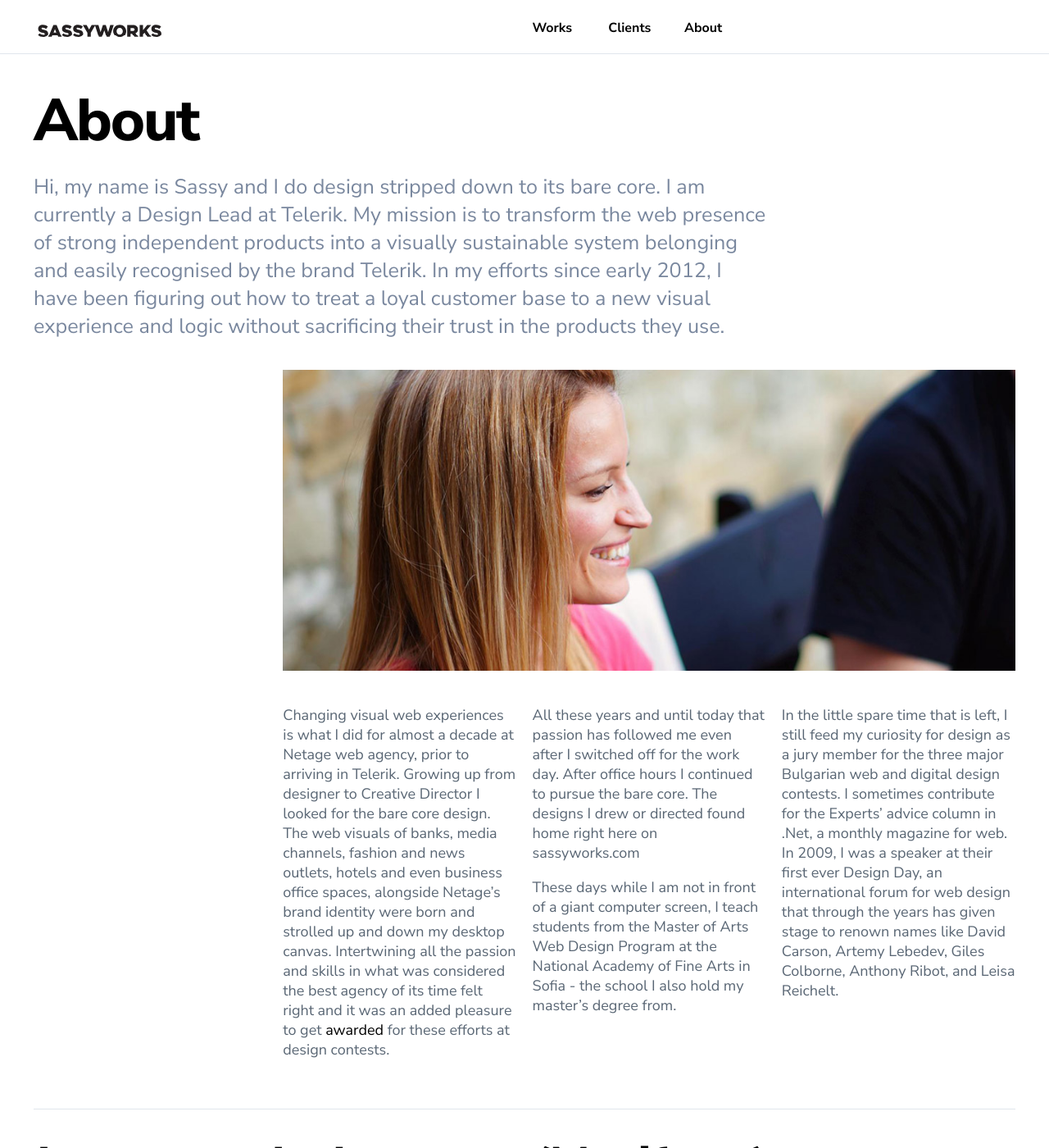
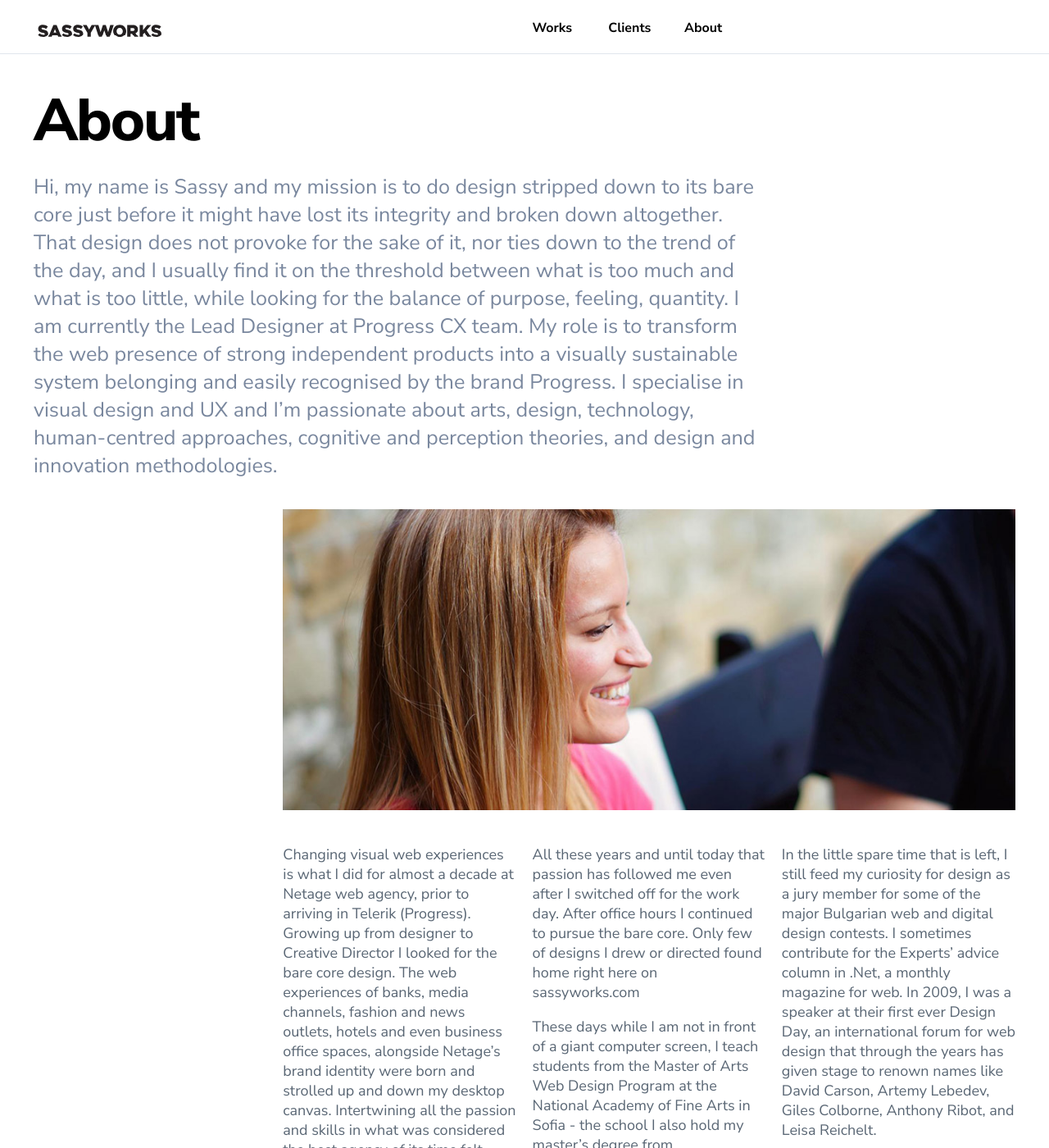
Before and after one commit to sassyworks/sassyworks.github.io, a Jekyll site: the page built from about/index.md, in a window 1280 px wide and 1400 px high. Shown: the whole window at 82% size. Built offline with Jekyll 4.4.1, drawn with Linux system fonts in a browser that asks for light colours; nearby versions of some CDN libraries; some of the changed text lies outside the part shown.

Commit message:
Content Changes About

```diff
--- a/about/index.md
+++ b/about/index.md
@@ -4,20 +4,15 @@ title: About
 
 # About
 
-*Hi, my name is Sassy and I do design stripped down to its bare core.
-I am currently a Design Lead at Telerik. My mission is to transform the web presence
-of strong independent products into a visually sustainable system
-belonging and easily recognised by the brand Telerik.
-In my efforts since early 2012, I have been figuring out how to treat a loyal customer base
-to a new visual experience and logic without sacrificing their trust in the products they use.*
+*Hi, my name is Sassy and my mission is to do design stripped down to its bare core just before it might have lost its integrity and broken down altogether. That design does not provoke for the sake of it, nor ties down to the trend of the day, and I usually find it on the threshold between what is too much and what is too little, while looking for the balance of purpose, feeling, quantity. I am currently the Lead Designer at Progress CX team. My role is to transform the web presence of strong independent products into a visually sustainable system belonging and easily recognised by the brand Progress. I specialise in visual design and UX and I’m passionate about arts, design, technology, human-centred approaches, cognitive and perception theories, and design and innovation methodologies.*
 
 >   ![Svetoslava Ilieva](../styles/images/sassy-about-img.jpg)
 
 
 {: .one}
 > Changing visual web experiences is what I did for almost a decade at Netage web agency,
-prior to arriving in Telerik. Growing up from designer to Creative Director
-I looked for the bare core design. The web  visuals of banks, media channels,
+prior to arriving in Telerik (Progress). Growing up from designer to Creative Director
+I looked for the bare core design. The web experiences of banks, media channels,
 fashion and news outlets, hotels and even business office spaces,
 alongside Netage's brand identity were born and strolled up and down my desktop canvas.
 Intertwining all the passion and skills in what was considered the best agency of its time
@@ -26,7 +21,7 @@ felt right and it was an added pleasure to get [awarded](#Awards) for these effo
 {: .one}
 > All these years and until today that passion has followed me even after I switched off
 for the work day. After office hours I continued to pursue the bare core.
-The designs I drew or directed found home right here on sassyworks.com
+Only few of designs I drew or directed found home right here on sassyworks.com
 >
 > These days while I am not in front of a giant computer screen,
 I teach students from the Master of Arts Web Design Program
@@ -35,7 +30,7 @@ I also hold my master's degree from.
 
 {: .one}
 > In the little spare time that is left, I still feed my curiosity for design as a jury member
-for the three major Bulgarian web and digital design contests.
+for some of the major Bulgarian web and digital design contests.
 I sometimes contribute for the Experts' advice column in .Net,
 a monthly magazine for web. In 2009, I was a speaker at their first ever Design Day,
 an international forum for web design that through the years has given stage
```
